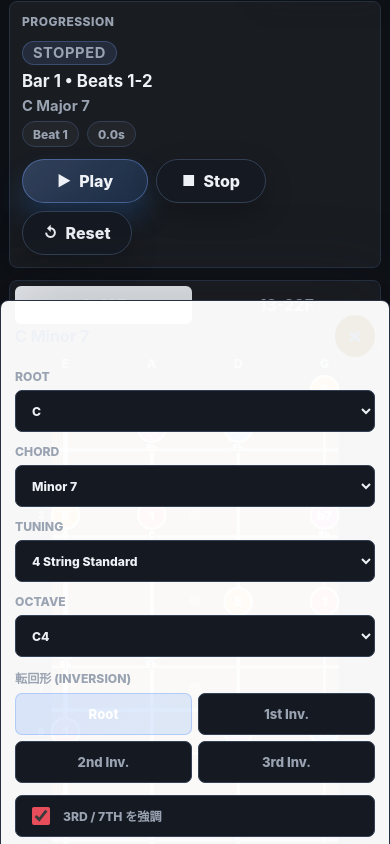
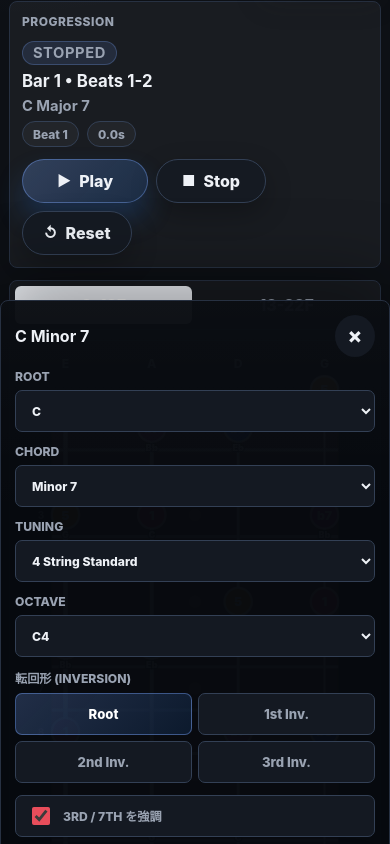
Before and after one commit to muu-ima/muu-fret-degree, a Next.js app: page / in a window 390 px wide. Shown: the part 606-1450 px from the top of the page. Built offline with nearby package versions, Linux system fonts and the light colour scheme.

Commit message:
Keep mobile chrome dark

```diff
--- a/app/globals.css
+++ b/app/globals.css
@@ -918,7 +918,10 @@ select:focus-visible,
 
 @media (max-width: 700px) {
   body {
-    background: var(--paper);
+    background:
+      radial-gradient(circle at top left, rgba(122, 167, 255, 0.12), transparent 34%),
+      radial-gradient(circle at bottom right, rgba(232, 77, 91, 0.1), transparent 26%),
+      var(--paper);
   }
 
   .app {
@@ -1066,8 +1069,10 @@ select:focus-visible,
     padding: 14px;
     border: 1px solid var(--line);
     border-radius: 8px 8px 0 0;
-    background: rgba(255, 255, 255, 0.97);
-    box-shadow: 0 -24px 70px rgba(32, 33, 36, 0.22);
+    background:
+      linear-gradient(180deg, rgba(255, 255, 255, 0.02), transparent 36%),
+      rgba(7, 10, 15, 0.98);
+    box-shadow: 0 -24px 70px rgba(0, 0, 0, 0.34);
     transform: translateY(110%);
     transition: transform 180ms ease;
   }
@@ -1094,7 +1099,7 @@ select:focus-visible,
     height: 40px;
     padding: 0;
     border-radius: 50%;
-    background: #f1eee8;
+    background: #141922;
     color: var(--ink);
     font-size: 1.35rem;
     line-height: 1;
```
Also changed, not shown: 1 other file (tests, documents, lock files or other folders).
